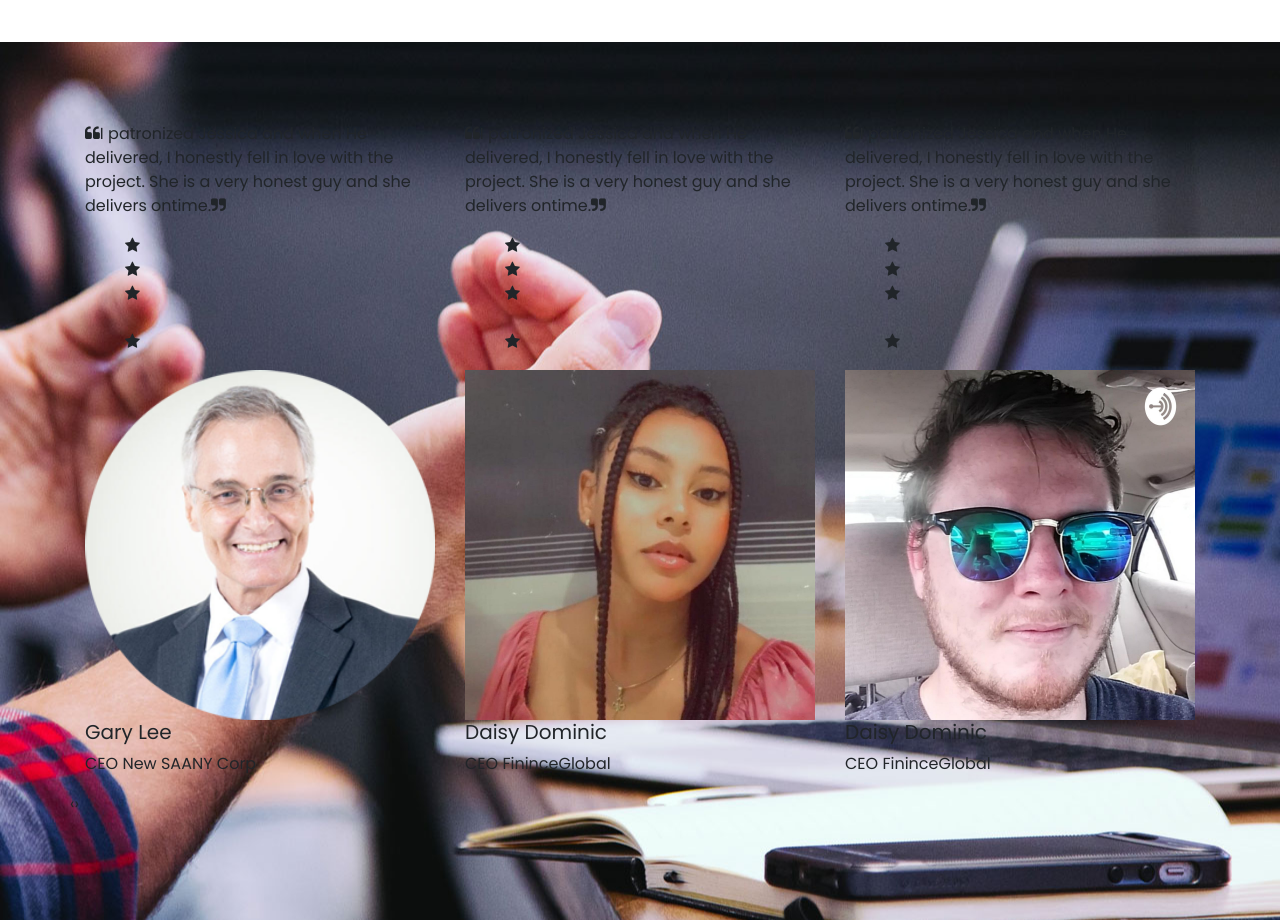
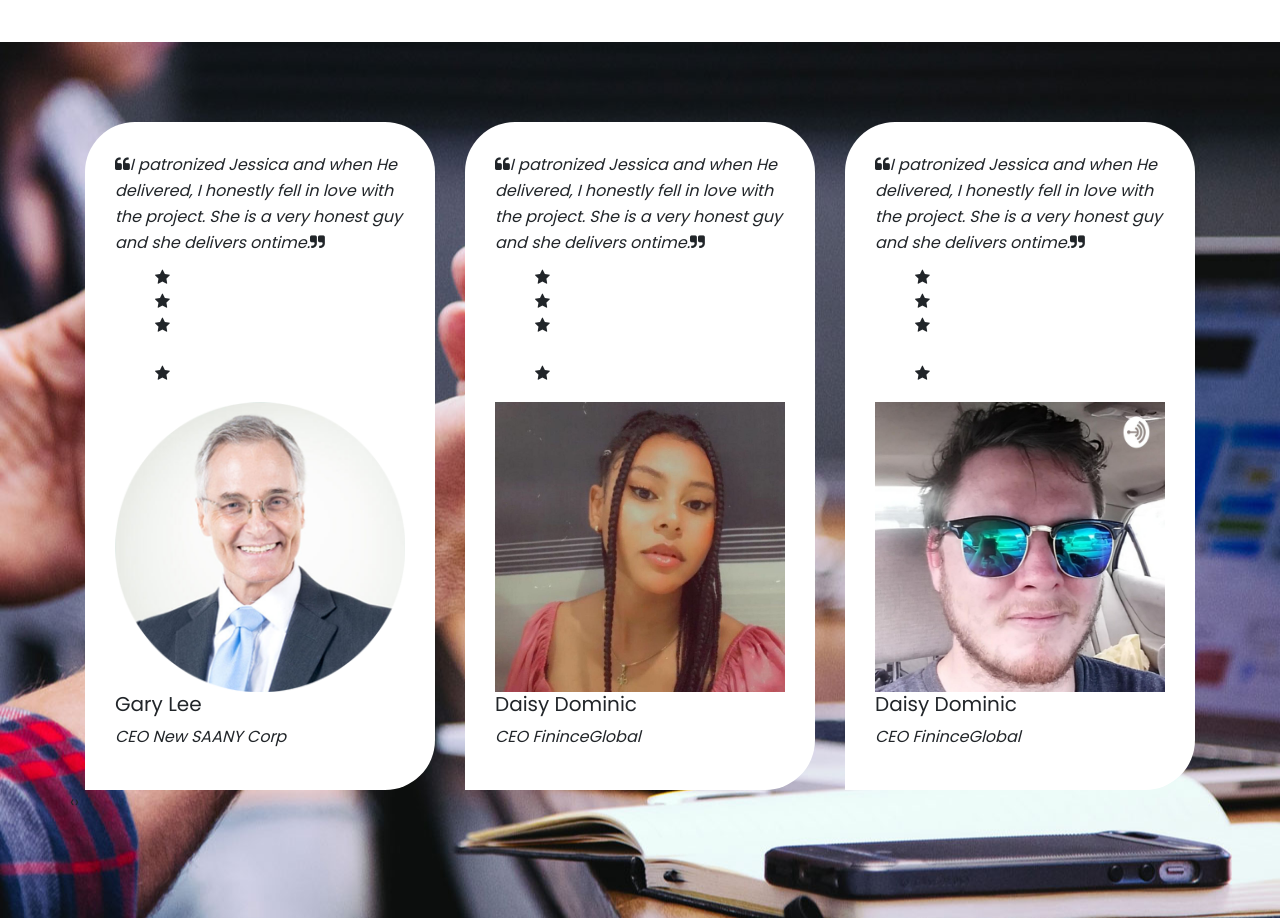
Before and after one commit to ellijs/Jessica-Lee, a React (Create React App) app in the folder jessica-lee/: page / in a window 1280 px wide. Shown: the part 2220-3140 px from the top of the page. Built offline with nearby package versions, Linux system fonts and the light colour scheme; a web font is replaced by a local one.

Commit message:
testimonial fonts

```diff
--- a/jessica-lee/src/PortfolioContainer/Testimonial/Testimonial.css
+++ b/jessica-lee/src/PortfolioContainer/Testimonial/Testimonial.css
@@ -33,3 +33,17 @@
     max-width: 100%;
     height: 130px;
 }
+
+.testimonial-section .testi-item {
+    background-color: white;
+    padding: 30px;
+    border-radius: 50px 50px 50px 0px;
+}
+
+.testimonial-section .testi-item p {
+    font-size: 16px;
+    line-height: 26px;
+    font-weight: 400;
+    margin: 0 0 10px;
+    font-style: italic;
+}
```
